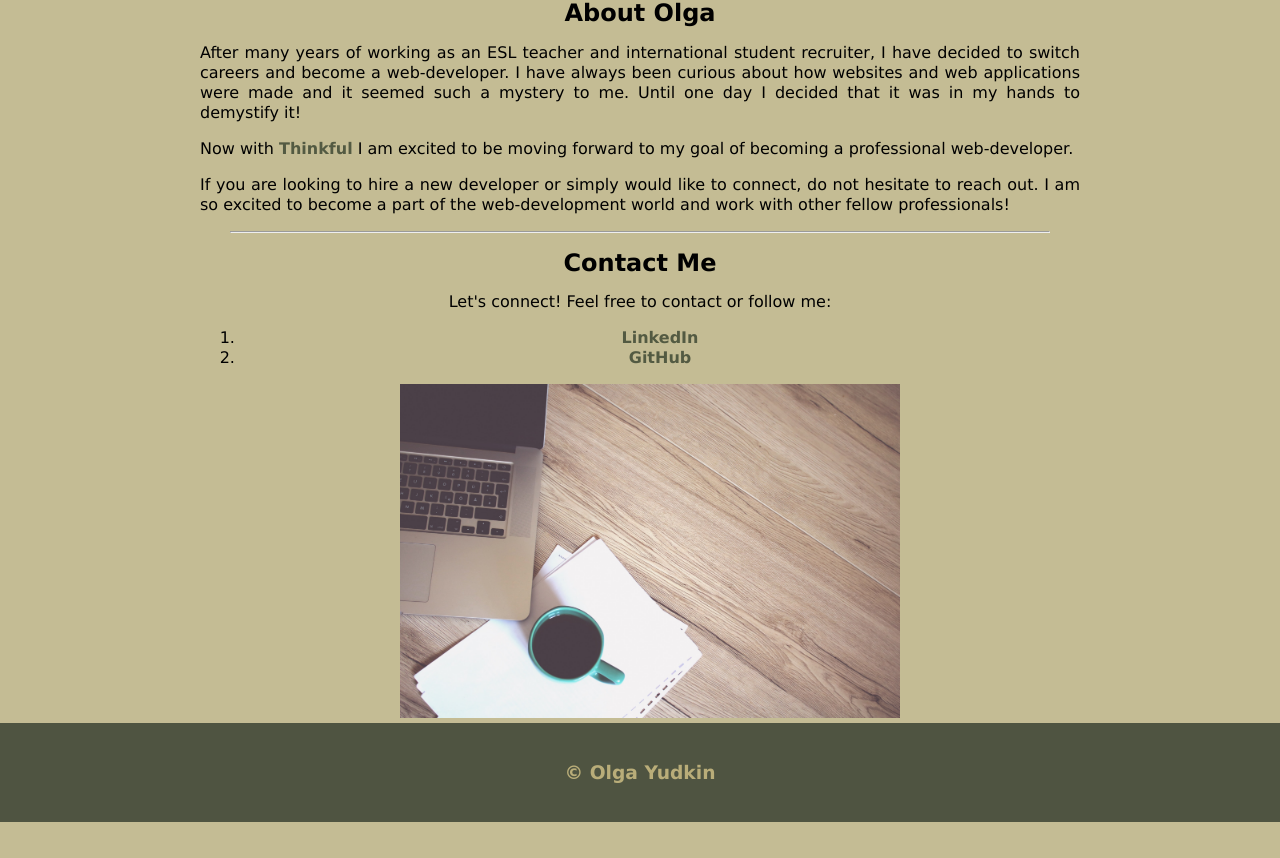
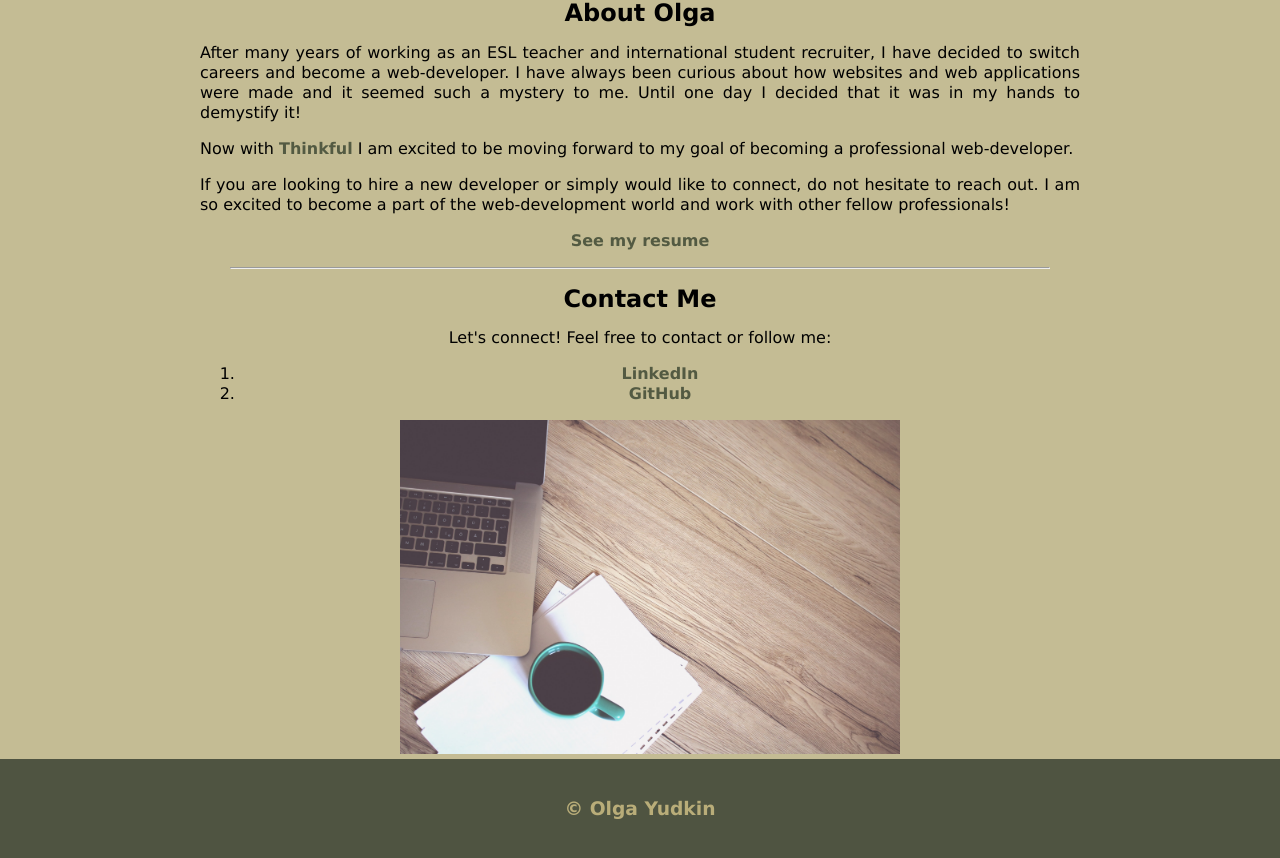
Before and after one commit to cvtqx/About-Me, a plain HTML site: page index.html in a window 1280 px wide. Shown: the part 813-1671 px from the top of the page. Before the commit the page ends 1635 px from the top, so only its background shows below. Drawn offline with nearby package versions, Linux system fonts and the light colour scheme.

Commit message:
updated html and css

```diff
--- a/index.html
+++ b/index.html
@@ -20,7 +20,7 @@
         <article>
     <!-- portrait -->
             <div class = "image">
-                <img src="images/my-photo-vertical.jpg" alt="Photo of Olga Yudkin wearing a white shirt" width="300"/>
+                <img src="images/my-photo-vertical.jpg" alt="profile photo" width="300"/>
             </div>
             <div>
     <!--about me-->
@@ -43,6 +43,8 @@
 <!--text with link to Thinkful website-->
                     <p>Now with <a href="https://www.thinkful.com/" target="_blank">Thinkful</a> I am excited to be moving forward to my goal of becoming a professional web-developer. </p>
                     <p>If you are looking to hire a new developer or simply would like to connect, do not hesitate to reach out. I am so excited to become a part of the web-development world and work with other fellow professionals!</p>
+                    <p class ="resumeLink"><a href ="https://docs.google.com/document/d/12T07A65dUl9MWJ3wIWXxLp0KGm5gNVMy/edit" target ="_blank" >See my resume</a>
+                    </p>
                 <hr/>
             </div>
             <div class ="contact">
--- a/styles.css
+++ b/styles.css
@@ -37,6 +37,7 @@ footer{
     color: #B9AD79;
 }
 
+
 main div{
     margin: auto 200px;
     text-align: justify;
@@ -46,7 +47,7 @@ main h2{
     text-align: center;
 }
 
-main ol li, .contact, .image{
+main ol li, .contact, .image, .resumeLink{
     text-align: center;
 }
 /*link styling*/
```
